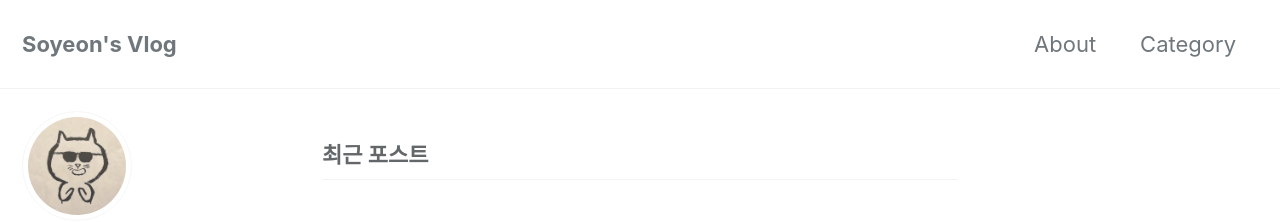
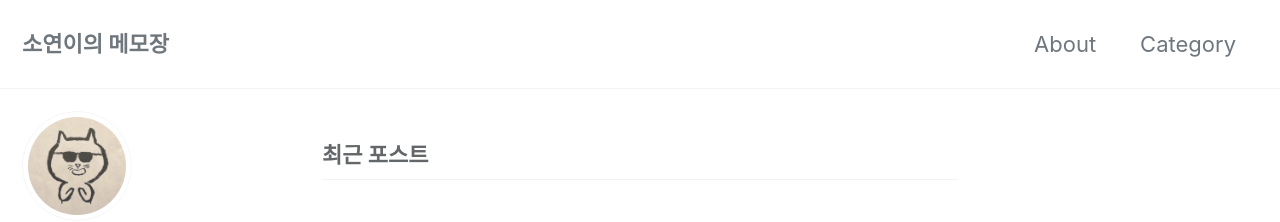
Before and after one commit to xoyeon/xoyeon.github.io, a Jekyll site: the page built from index.html, in a window 1280 px wide. Shown: the top 222 px of the page. Built offline with Jekyll 4.4.1, drawn with Linux system fonts in a browser that asks for light colours; cached includes are drawn as plain includes; the list of posts is cut into pages by our own code; part of the change alters nothing that is shown.

Commit message:
Update _config.yml

```diff
--- a/_config.yml
+++ b/_config.yml
@@ -16,7 +16,7 @@ minimal_mistakes_skin    : "default" # "default", "air", "aqua", "contrast", "da
 
 # Site Settings
 locale                   : "ko-KR"
-title                    : "Soyeon's Vlog"
+title                    : "소연이의 메모장"
 title_separator          : "-"
 subtitle                 : # site tagline that appears below site title in masthead
 name                     : "Soyeon"
@@ -59,9 +59,9 @@ reCaptcha:
 atom_feed:
   path                   : # blank (default) uses feed.xml
   hide                   : # true, false (default)
-search                   : # true, false (default)
+search                   : "true" # true, false (default)
 search_full_content      : # true, false (default)
-search_provider          : # lunr (default), algolia, google
+search_provider          : "google" # lunr (default), algolia, google
 lunr:
   search_within_pages    : # true, false (default)
 algolia:
@@ -70,8 +70,8 @@ algolia:
   search_only_api_key    : # YOUR_SEARCH_ONLY_API_KEY
   powered_by             : # true (default), false
 google:
-  search_engine_id       : # YOUR_SEARCH_ENGINE_ID
-  instant_search         : # false (default), true
+  search_engine_id       : "e0d08840b74714c1a" # YOUR_SEARCH_ENGINE_ID
+  instant_search         : "true" # false (default), true
 # SEO Related
 google_site_verification :
 bing_site_verification   :
@@ -96,10 +96,10 @@ social:
 
 # Analytics
 analytics:
-  provider               : false # false (default), "google", "google-universal", "google-gtag", "custom"
+  provider               : "google-gtag" # false (default), "google", "google-universal", "google-gtag", "custom"
   google:
-    tracking_id          :
-    anonymize_ip         : # true, false (default)
+    tracking_id          : "G-YSW9536GF2"
+    anonymize_ip         : "false" # true, false (default)
 
 
 # Site Author
```
